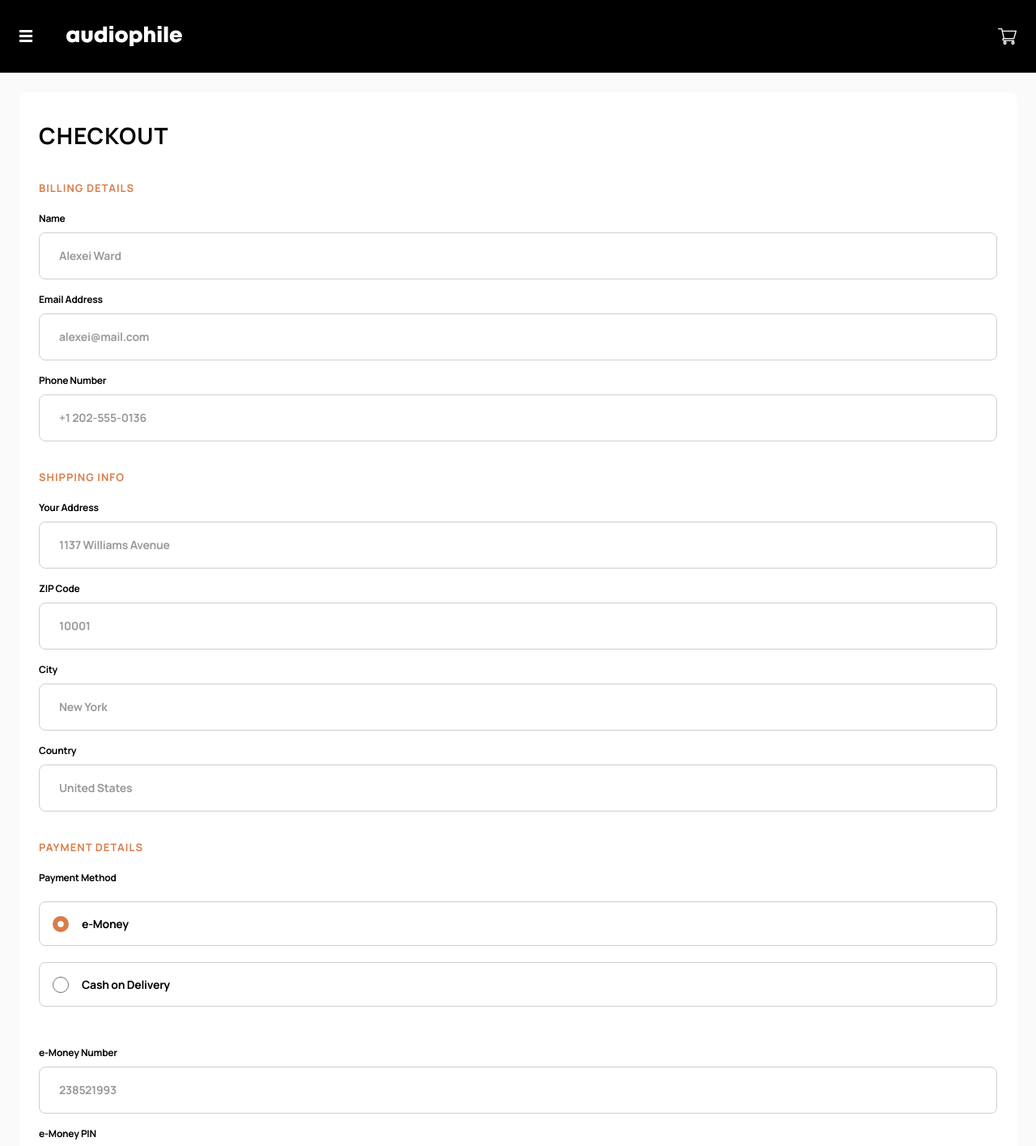
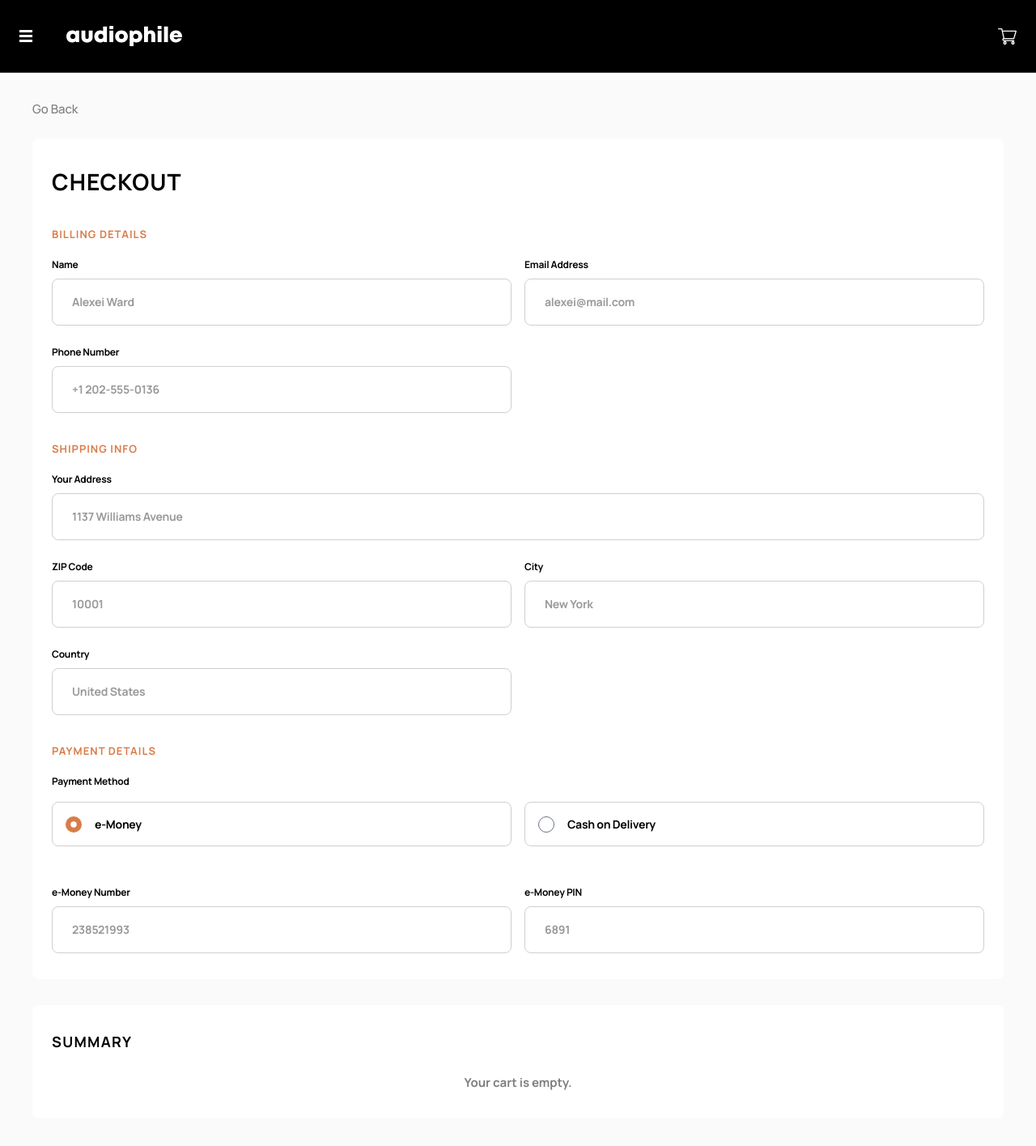
Before and after one commit to Striperoooo/ecommerce-app, a React (Vite) app: page /checkout in a window 1280 px wide. Shown: the top 1415 px of the page at 81% size. Built offline with nearby package versions, Linux system fonts and the light colour scheme.

Commit message:
Improve checkout form layout and add GoBackButton
Refactored CheckoutForm to use responsive grid layouts for better alignment on medium screens and above. Added GoBackButton to CheckoutPage and adjusted padding for improved UI consistency.

```diff
--- a/src/components/CheckoutPage/CheckoutForm.tsx
+++ b/src/components/CheckoutPage/CheckoutForm.tsx
@@ -148,7 +148,10 @@ export default function CheckoutForm({ onSubmit }: CheckoutFormProps) {
                         Billing Details
                     </Typography>
 
-                    <div className="mt-4 flex flex-col gap-4">
+                    <div
+                        className="mt-4 flex flex-col gap-4
+                    md:grid md:grid-cols-2 md:gap-x-4 md:gap-y-6"
+                    >
                         <InputField label="Name" id="name" name="name" type="text" value={formData.name} placeholder="Alexei Ward" onChange={handleChange} required error={errors.name} ref={nameRef} />
 
                         <InputField label="Email Address" id="email" name="email" type="email" value={formData.email} placeholder="alexei@mail.com" onChange={handleChange} required error={errors.email} ref={emailRef} />
@@ -166,8 +169,15 @@ export default function CheckoutForm({ onSubmit }: CheckoutFormProps) {
                     >
                         Shipping info
                     </Typography>
-                    <div className="mt-4 flex flex-col gap-4">
+
+                    <div
+                        className="mt-4 flex flex-col gap-4
+                        md:grid md:grid-cols-2 md:gap-x-4 md:gap-y-6"
+                    >
+
+                        <div className="md:col-span-2">
                             <InputField label="Your Address" id="address" name="address" type="text" value={formData.address} placeholder={"1137 Williams Avenue"} onChange={handleChange} required error={errors.address} ref={addressRef} />
+                        </div>
 
                         <InputField label="ZIP Code" id="zip" name="zip" type="text" value={formData.zip} placeholder={"10001"} onChange={handleChange} required error={errors.zip} ref={zipRef} />
 
@@ -187,13 +197,24 @@ export default function CheckoutForm({ onSubmit }: CheckoutFormProps) {
                         Payment details
                     </Typography>
 
-                    <div className="mt-4 flex flex-col gap-4">
+
+                    <div
+                        className="mt-4 flex flex-col gap-4
+                    ">
+
                         <label className="block text-xs font-bold leading-normal tracking-[-0.21px] text-black ">
                             Payment Method
                         </label>
 
+                        <div
+                            className="flex flex-col gap-4
+                            md:grid md:grid-cols-2"
+                        >
+
                             {/* Radio Button 1: e-Money */}
-                        <div className="mt-1">
+                            <div
+                                className=""
+                            >
 
                                 <label className="flex items-center  gap-4 border border-input-border rounded-lg p-4 cursor-pointer hover:border-d8">
 
@@ -209,7 +230,7 @@ export default function CheckoutForm({ onSubmit }: CheckoutFormProps) {
                             </div>
 
                             {/* Radio Button 2: Cash on Delivery */}
-                        <div className="mt-1">
+                            <div className="">
 
                                 <label className="flex items-center  gap-4 border border-input-border rounded-lg p-4 cursor-pointer hover:border-d8">
 
@@ -225,10 +246,15 @@ export default function CheckoutForm({ onSubmit }: CheckoutFormProps) {
                             </div>
                         </div>
                     </div>
+                </div>
 
                 {/* Conditionally rendered fields based on radio selection */}
                 {formData.paymentMethod === 'eMoney' && (
-                    <div className="mt-4 flex flex-col gap-4">
+                    <div
+                        className="mt-4 flex flex-col gap-4
+                    md:grid md:grid-cols-2"
+                    >
+
 
                         <InputField label="e-Money Number" id="eMoneyNumber" name="eMoneyNumber" type="text" value={formData.eMoneyNumber} placeholder={"238521993"} onChange={handleChange} error={errors.eMoneyNumber} ref={eMoneyNumberRef} />
 
--- a/src/pages/CheckoutPage.tsx
+++ b/src/pages/CheckoutPage.tsx
@@ -1,6 +1,7 @@
 import CheckoutForm from "../components/CheckoutPage/CheckoutForm"
 import SummarySection from "../components/CheckoutPage/SummarySection"
 import OrderConfirmationModal from "../components/CheckoutPage/OrderConfirmationModal"
+import GoBackButton from "../components/ui/GoBackButton"
 import Button from "../components/ui/Button"
 import { useCart } from "../hooks/useCartHook"
 import type { FormData } from "../components/CheckoutPage/CheckoutForm"
@@ -32,7 +33,12 @@ export default function CheckoutPage() {
 
     return (
         <>
-            <div className="bg-fafa p-6">
+            <div
+                className="bg-fafa px-6 pb-6
+            md:px-10 md:pb-29"
+            >
+                <GoBackButton />
+
                 <CheckoutForm onSubmit={handleFormSubmit} />
 
                 <div className="mt-8 bg-white px-6 py-8 rounded-lg ">
```
Lines whose indentation alone changed are shown as unchanged.
